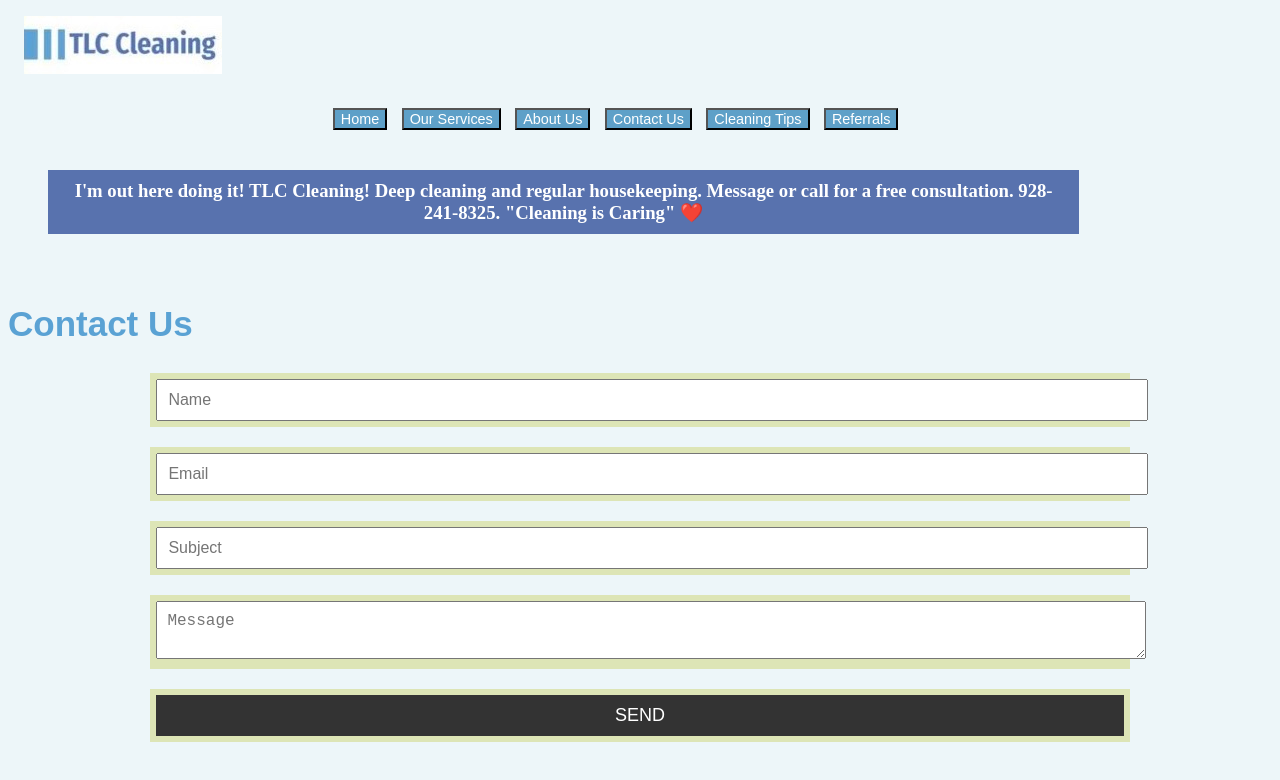
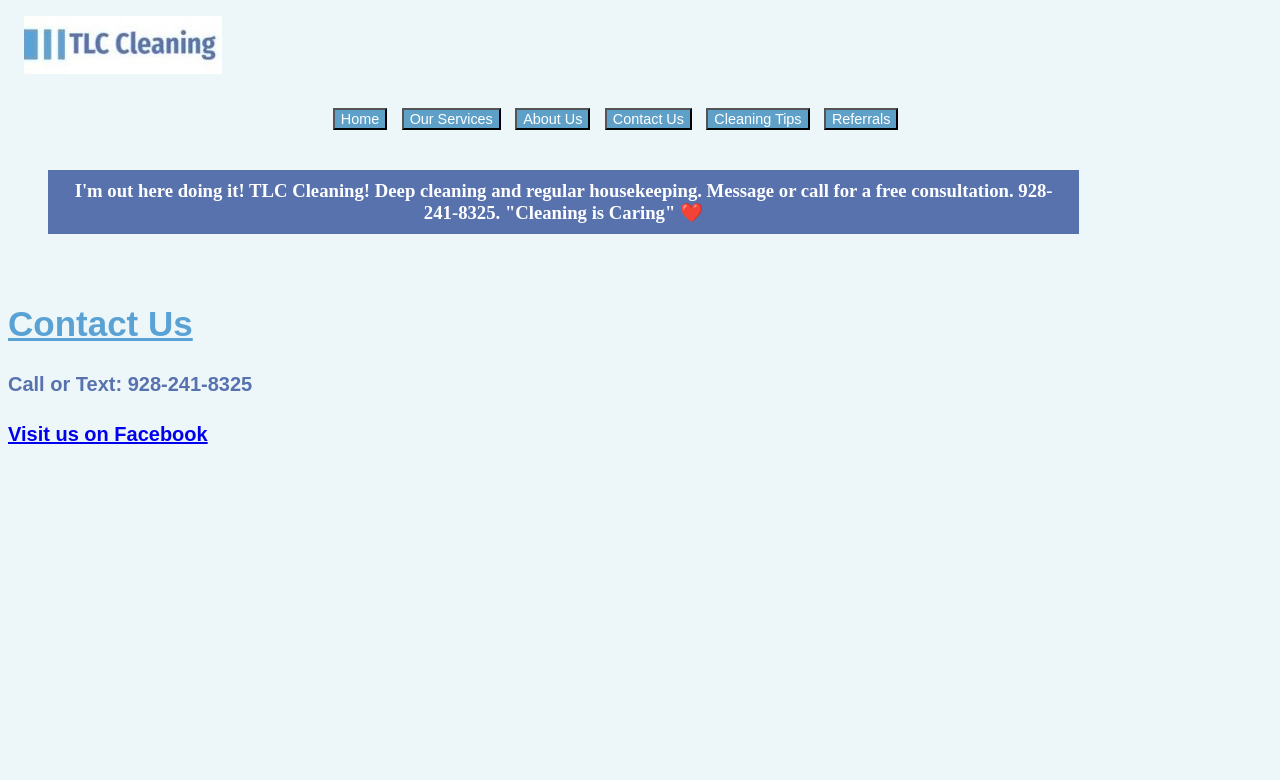
Before and after one commit to Amanda-Barlow/TLCCleaning, a React (Create React App) app: page /contact in a window 1280 px wide. Shown: the top 780 px of the page. Built offline with nearby package versions, Linux system fonts and the light colour scheme.

Commit message:
changed contact page per client request

```diff
--- a/src/App.css
+++ b/src/App.css
@@ -39,45 +39,19 @@
   text-align: center;
   align-items: center;
 }
+
+h4 {
+  font-size: 20px;
+  font-family:Arial, Helvetica, sans-serif;
+  color: #5872ae;
+  text-align: left;
+}
 li {
   background-color: #dde5b6;
   margin: 16px;
   padding: 6px;
 }
 
-.contact-page {
-  width: 80%; /* Increase the width */
-  margin: 0 auto; /* Center the form */
-}
-
-.contact-form form {
-  width: 100%; /* Make the form fill the container width */
-}
-
-.contact-form ul {
-  list-style: none;
-  padding: 0;
-}
-
-.contact-form li {
-  margin-bottom: 20px; /* Increase the spacing between form elements */
-}
-
-.contact-form input,
-.contact-form textarea {
-  width: 100%; /* Make form fields fill their container */
-  padding: 10px; /* Add padding to form fields */
-  font-size: 16px; /* Increase the font size */
-}
-
-.contact-form .flat-button {
-  background-color: #333;
-  color: #fff;
-  border: none;
-  padding: 10px 20px;
-  cursor: pointer;
-  font-size: 18px; /* Increase the font size */
-}
 .picture-grid {
   display: grid;
   grid-template-columns: repeat(auto-fill, minmax(200px, 1fr)); /* Adjust column width as needed */
--- a/src/components/Contact.js
+++ b/src/components/Contact.js
@@ -1,68 +1,17 @@
-import React, { useState, useRef } from 'react';
-import emailjs from  '@emailjs/browser';
-import 'react-loaders';
-import Loader from 'react-loaders';
+import React from 'react';
 
-
-emailjs.init('')
-const Contact = () => {
-  const [isLoading, setIsLoading] = useState(false);
-  const refForm = useRef(null);
-
-  const sendEmail = async (e) => {
-    e.preventDefault();
-    setIsLoading(true);
-
-    try {
-      const response = await emailjs.sendForm(
-        'service_dno42yk',
-        'template_kxamkn2',
-        e.target,
-        '5JM5_hQii-VjdpfIb');
-
-        console.log('SUCCESS!', response.status, response.text);
-        alert('Message successfully sent!');
-        window.location.reload(false);
-      } catch (error) {
-        console.error('FAILED...', error);
-        alert('Failed to send the message, please try again');
-      } finally {
-        setIsLoading(false);
-      };
-  };
-
+function Contact(props) {
   return (
-    <div>
+    <div className='contactme'>
       <h3>
-I'm out here doing it! TLC Cleaning! Deep cleaning and regular housekeeping. Message or call for a free consultation. 928-241-8325. "Cleaning is Caring" ❤️</h3>
-
-      <h2>Contact Us</h2>
-         <div className="contact-page">
-        <div className="contact-form">
-          <form ref={refForm} onSubmit={sendEmail}>
-            <ul>
-              <li className="half">
-                <input type="text" name="name" placeholder="Name" required />
-              </li>
-              <li className="half">
-                <input type="email" name="email" placeholder="Email" required />
-              </li>
-              <li>
-                <input placeholder="Subject" type="text" name="subject" required />
-              </li>
-              <li>
-                <textarea placeholder="Message" name="message" required></textarea>
-              </li>
-              <li>
-                <input type="submit" className="flat-button" value="SEND" />
-              </li>
-            </ul>
-          </form>
-        </div>
-      </div>
-      {isLoading && <Loader type="pacman" />}
+        I'm out here doing it! TLC Cleaning! Deep cleaning and regular housekeeping.
+        Message or call for a free consultation. 928-241-8325. "Cleaning is Caring" ❤️
+      </h3>
+      <h2><u>Contact Us</u></h2>
+      <h4><b>Call or Text:</b> 928-241-8325</h4>
+      <h4><a href="https://www.facebook.com/sharon.r.green.3">Visit us on Facebook</a></h4>
     </div>
   );
-};
+}
 
 export default Contact;
```
